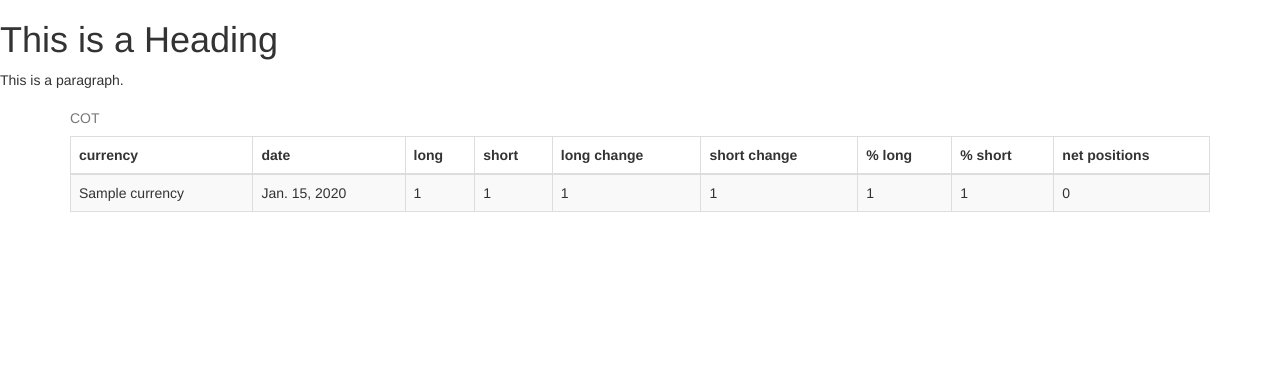
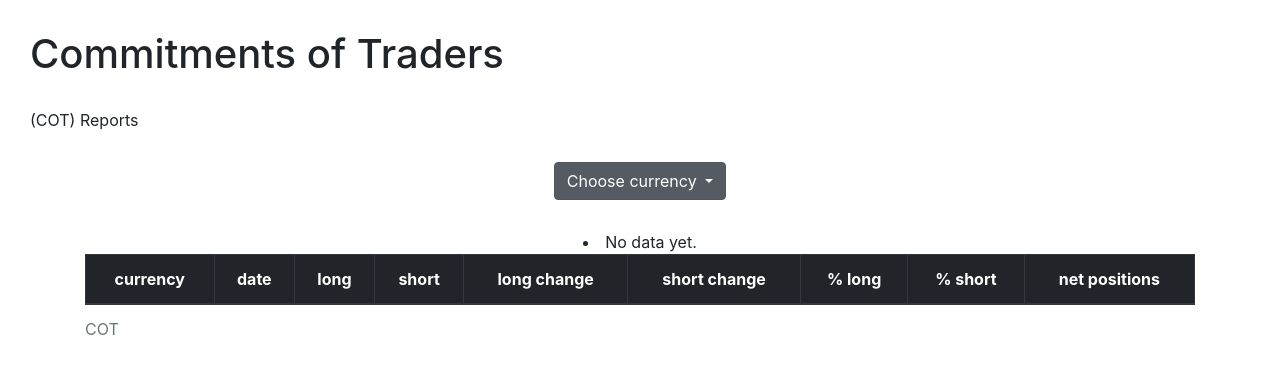
Before and after one commit to kazem3d/COT, a Django app: a page that uses web/templates/web/_base.html in a window 1280 px wide. Shown: the top 374 px of the page. Run offline with Django 3.2, Linux system fonts and the light colour scheme; tables that the repository leaves empty hold one stand-in row (values such as "Sample post"); lists and menus that the app fills with data are empty; some libraries are stand-ins or nearby versions.

Commit message:
drop down

```diff
--- a/web/admin.py
+++ b/web/admin.py
@@ -7,7 +7,11 @@
                     'short_change','long_percent','short_percent','net_positions')
     list_filter = ('name',)
     ordering = ['date']
+    # prepopulated_fields = {'slug': ('s',), }
+
+class CurrencyAdmin(admin.ModelAdmin):
+
     prepopulated_fields = {'slug': ('name',), }
 
-admin.site.register(Currency)
+admin.site.register(Currency,CurrencyAdmin)
 admin.site.register(CotData,CotDataAdmin)
--- a/web/models.py
+++ b/web/models.py
@@ -4,6 +4,9 @@
 
 class Currency(models.Model):
     name=models.CharField(max_length=3)
+    slug=models.SlugField(unique=False)
+
+
 
     class Meta:
             verbose_name = 'currency'
@@ -25,7 +28,7 @@
     short_change=models.IntegerField()
     long_percent=models.IntegerField()
     short_percent=models.IntegerField()
-    slug=models.SlugField(unique=False)
+    # slug=models.SlugField(unique=False)
 
     class Meta:
             verbose_name = 'cot data'
--- a/web/templates/web/_base.html
+++ b/web/templates/web/_base.html
@@ -2,16 +2,19 @@
 <html lang="en-US">
 <head>
 <title>Bootstrap Tables</title>
-<link rel="stylesheet" href="https://maxcdn.bootstrapcdn.com/bootstrap/3.4.0/css/bootstrap.min.css">
-<script src="https://ajax.googleapis.com/ajax/libs/jquery/3.2.0/jquery.min.js"></script>
-<script src="https://maxcdn.bootstrapcdn.com/bootstrap/3.4.0/js/bootstrap.min.js"></script>
+<link rel="stylesheet" href="https://maxcdn.bootstrapcdn.com/bootstrap/4.0.0/css/bootstrap.min.css" integrity="sha384-Gn5384xqQ1aoWXA+058RXPxPg6fy4IWvTNh0E263XmFcJlSAwiGgFAW/dAiS6JXm" crossorigin="anonymous">
+<script src="https://code.jquery.com/jquery-3.2.1.slim.min.js" integrity="sha384-KJ3o2DKtIkvYIK3UENzmM7KCkRr/rE9/Qpg6aAZGJwFDMVNA/GpGFF93hXpG5KkN" crossorigin="anonymous"></script>
+<script src="https://cdnjs.cloudflare.com/ajax/libs/popper.js/1.12.9/umd/popper.min.js" integrity="sha384-ApNbgh9B+Y1QKtv3Rn7W3mgPxhU9K/ScQsAP7hUibX39j7fakFPskvXusvfa0b4Q" crossorigin="anonymous"></script>
+<script src="https://maxcdn.bootstrapcdn.com/bootstrap/4.0.0/js/bootstrap.min.js" integrity="sha384-JZR6Spejh4U02d8jOt6vLEHfe/JQGiRRSQQxSfFWpi1MquVdAyjUar5+76PVCmYl" crossorigin="anonymous"></script>
 <meta charset="utf-8">
 <meta name="viewport" content="width=device-width, initial-scale=1">
 </head>
 <body>
 
-<h1>This is a Heading</h1>
-<p>This is a paragraph.</p>
+<h1 style='margin:30px'>Commitments of Traders </h1>
+<p style='margin:30px'> (COT) Reports</p>
+
+{% block dropbox %}  {% endblock dropbox %}
 {% block tabel %} {% endblock tabel %}
 
 </body>
--- a/web/templates/web/currency.html
+++ b/web/templates/web/currency.html
@@ -1,11 +1,31 @@
 {% extends 'web/_base.html' %}
 {% load humanize %}
 
+
+{% block dropbox %}
+  <div style='margin:30px; text-align: center; !important;'>
+    <div class="dropdown show "  >
+      <a class="btn btn-secondary dropdown-toggle" href="#" role="button" id="dropdownMenuLink" data-toggle="dropdown" aria-haspopup="true" aria-expanded="false">
+        Choose currency
+      </a>
+
+      <div class="dropdown-menu" style=' text-align: center;' aria-labelledby="dropdownMenuLink">
+        {% for pair in pairs %}
+
+            <a class="dropdown-item" href='/{{pair.slug}}/' %}>{{pair.name}}</a>
+
+        {% endfor %}
+      </div>
+    </div>
+  </div>
+
+{% endblock dropbox %}
+
 {% block tabel %}
 
-<div class="container">
+<div class="container" style=' text-align: center;'>
   <table class="table table-striped table-bordered  ">
-    <thead class="thead-light">
+    <thead class="thead-dark">
       <tr>
         <th scope="col">currency</th>
         <th scope="col">date</th>
--- a/web/views.py
+++ b/web/views.py
@@ -1,6 +1,6 @@
 from django.shortcuts import render,get_object_or_404
 from django.http import HttpResponse
-from .models import  CotData
+from .models import  CotData,Currency
 from django.views.generic import ListView
 
 # Create your views here.
@@ -8,17 +8,16 @@
 class CotListView(ListView):
     model = CotData
 
-# class currency_list(ListView):
-#     queryset=
-
 
 def currency_list(request,slug):
+    slug=slug.upper()
 
-
-    currency=CotData.objects.filter(slug=slug)
+    currency=CotData.objects.filter(name__name=slug)
+    pairs=Currency.objects.all()
     # currency=get_object_or_404(CotData,slug=slug)
 
     context={
         'currency':currency,
+        'pairs':pairs,
     }
     return render(request,'web/currency.html',context)
```
Also changed, not shown: web/migrations/0005_currency_slug.py (added), web/migrations/0006_remove_cotdata_slug.py (added).
